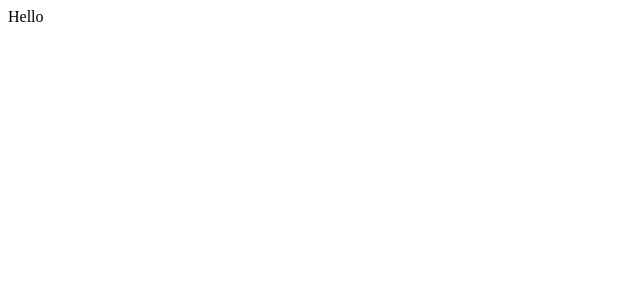
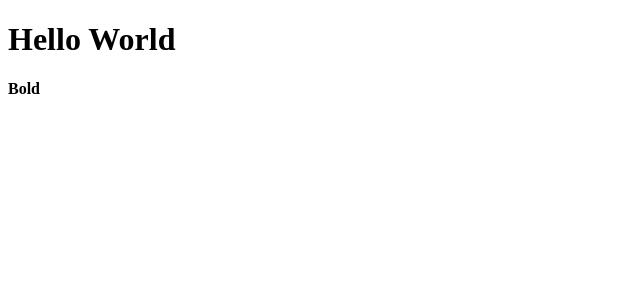
Before and after one commit to Burris19/Rect-Fundamentals, a React app: page / in a window 1280 px wide. Shown: the top 300 px of the page, without its empty margins (0-640 px from the left). Built offline with nearby package versions, Linux system fonts and the light colour scheme.

Commit message:
[add] The render Method

```diff
--- a/App.js
+++ b/App.js
@@ -2,8 +2,13 @@
 
 class App extends React.Component {
   render(){
-    return <div>Hello</div>
-    // return React.createElement('h1', null, 'Hello Guys')
+    return (
+      <div>
+        <h1>Hello World</h1>
+        <b>Bold</b>
+      </div>
+
+    );
   }
 }
 
```
